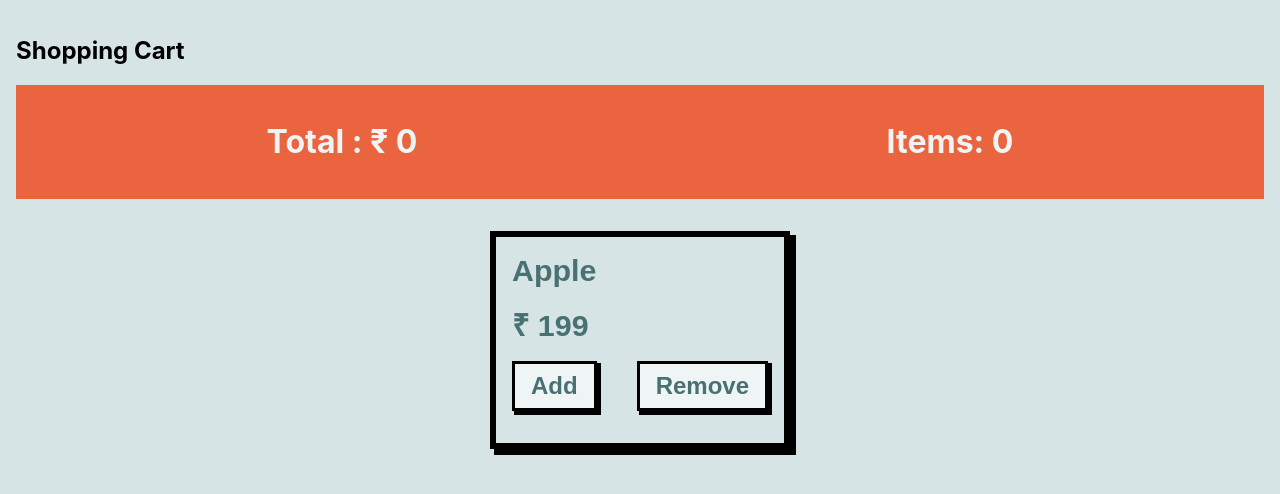
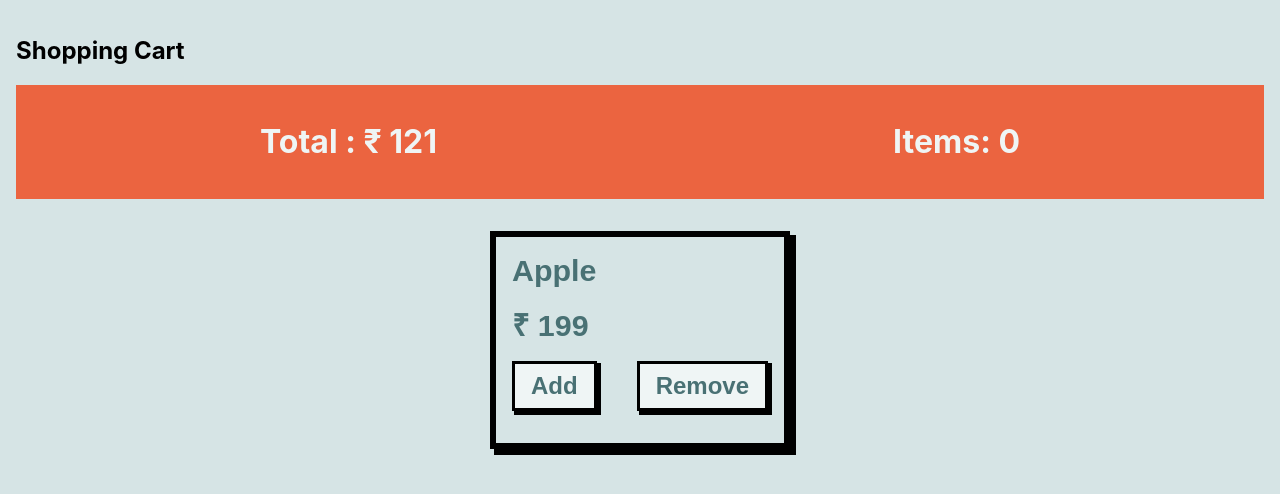
Before and after one commit to Ashish5692/shopping, a React (Create React App) app: page / in a window 1280 px wide. Shown: the top 494 px of the page. Built offline with nearby package versions, Linux system fonts and the light colour scheme.

Commit message:
passing State using Context hook

```diff
--- a/src/App.js
+++ b/src/App.js
@@ -2,17 +2,21 @@
 import { useState } from 'react';
 import Items from './components/Items';
 import Navbar from './components/Navbar';
+import { itemContext } from './itemContext';
 
 
 function App() {
-  const [total, setTotal] = useState(0);
+  const [total, setTotal] = useState(121);
   const [item, setItem] = useState(0);
   return (
+      <itemContext.Provider value= {{total, setTotal}}>
         <div className='App'>
           <h2>Shopping Cart</h2>
             <Navbar />
             <Items />
         </div>
+      </itemContext.Provider>
+
   );
 }
 export default App;
--- a/src/components/Navbar.jsx
+++ b/src/components/Navbar.jsx
@@ -1,10 +1,15 @@
 import React from "react";
 import styles from "../styles/Total.module.css";
+import { useContext } from "react";
+import { itemContext } from "../itemContext";
 
 function Navbar() {
+
+    const value = useContext(itemContext);
+    console.log(value);
   return (
     <div className={styles.container}>
-      <h1>Total : &#x20B9; 0</h1>
+      <h1>Total : &#x20B9; {value.total}</h1>
       <h1>Items: 0</h1>
     </div>
   );
--- /dev/null
+++ b/src/itemContext.js
@@ -0,0 +1,5 @@
+import { createContext } from "react";
+
+const itemContext = createContext();
+
+export {itemContext}
```
